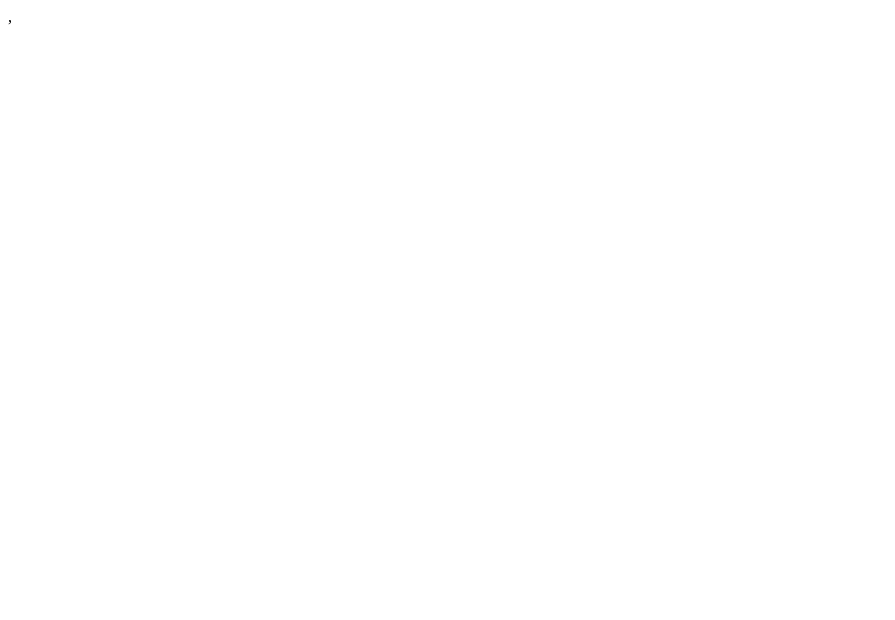
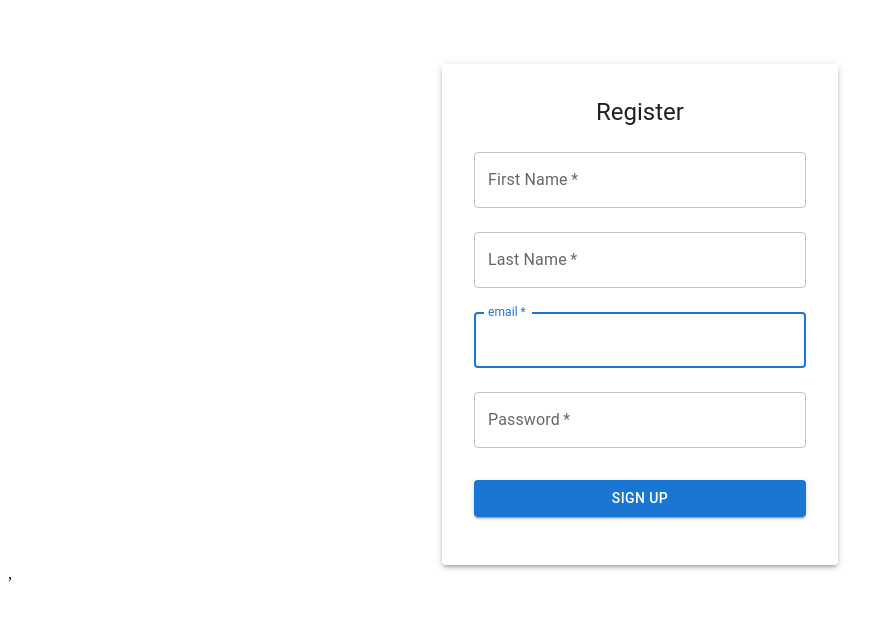
Before and after one commit to Bhargav6100/ProjectManagementApp, a React (Vite) app in the folder frontend/: page /signup in a window 1280 px wide. Before the commit this address had no page. Shown: the top 620 px of the page, without its empty margins (0-895 px from the left). Built offline with nearby package versions, Linux system fonts and the light colour scheme.

Commit message:
added register form, but no body can reach it currently as only admin can register

```diff
--- a/frontend/src/components/App.tsx
+++ b/frontend/src/components/App.tsx
@@ -1,5 +1,6 @@
 import '../App.css'
 import Login from '../pages/auth/Login.tsx'
+import Register from '../pages/auth/Register.tsx'
 import Dashboard from '../pages/dashboard/Dashboard.tsx'
 import { Route,Routes } from 'react-router-dom'
 import ProtectedRoute from './ProtectedRoute.tsx'
@@ -9,6 +10,7 @@ function App() {
     <>
     <Routes>
     <Route path="/login" Component={Login}/>
+    <Route path="/signup" Component={Register}/>
     <Route element={<ProtectedRoute />}>
         <Route path="/dashboard" element={<Dashboard />} />
         {/* <Route path="/workspaces" element={<WorkspaceList />} />
--- a/frontend/src/pages/auth/Register.tsx
+++ b/frontend/src/pages/auth/Register.tsx
@@ -0,0 +1,79 @@
+import React,{useState} from 'react'
+import { Container, Paper, TextField, Button, Typography, Box } from '@mui/material';
+import { Link } from 'react-router-dom';
+const Register = () => {
+     const [firstName, setFirstName] = useState<string>('');
+     const [lastName, setLastName] = useState<string>('');
+     const [email, setEmail] = useState<string>('');
+     const [password, setPassword] = useState<string>('');
+
+  return (
+    <>
+    <Container maxWidth="xs">
+      <Paper elevation={3} sx={{ padding: 4, marginTop: 8 }}>
+        <Typography variant="h5" align="center" gutterBottom>
+          Register
+        </Typography>
+        <Box component="form" sx={{ mt: 1 }}>
+          <TextField
+            margin="normal"
+            required
+            fullWidth
+            label="First Name"
+            autoComplete="firstName"
+            autoFocus
+            value={firstName}
+            onChange={(e: React.ChangeEvent<HTMLInputElement>): void => setFirstName(e.target.value)}
+          />
+          <TextField
+            margin="normal"
+            required
+            fullWidth
+            label="Last Name"
+            autoComplete="lastName"
+            autoFocus
+            value={lastName}
+            onChange={(e: React.ChangeEvent<HTMLInputElement>): void => setLastName(e.target.value)}
+          />
+          <TextField
+            margin="normal"
+            required
+            fullWidth
+            label="email"
+            autoComplete="email"
+            autoFocus
+            value={email}
+            onChange={(e: React.ChangeEvent<HTMLInputElement>): void => setEmail(e.target.value)}
+          />
+          <TextField
+            margin="normal"
+            required
+            fullWidth
+            label="Password"
+            type="password"
+            autoComplete="current-password"
+            value={password}
+            onChange={(e: React.ChangeEvent<HTMLInputElement>): void => setPassword(e.target.value)}
+          />
+          <Button
+            type="submit"
+            fullWidth
+            variant="contained"
+            sx={{ mt: 3, mb: 2 }}
+          >
+            Sign up
+          </Button>
+        </Box>
+      </Paper>
+    </Container>
+     {/* <Typography variant="body2" align="center" sx={{ mt: 2 }}>
+  Already have an account?{' '}
+  <Link
+    to="/login">Log in
+  </Link>
+</Typography> */}
+    </>
+  )
+}
+
+export default Register
```
Also changed, not shown: frontend/src/pages/auth/Login.tsx (+9 -0 lines).
